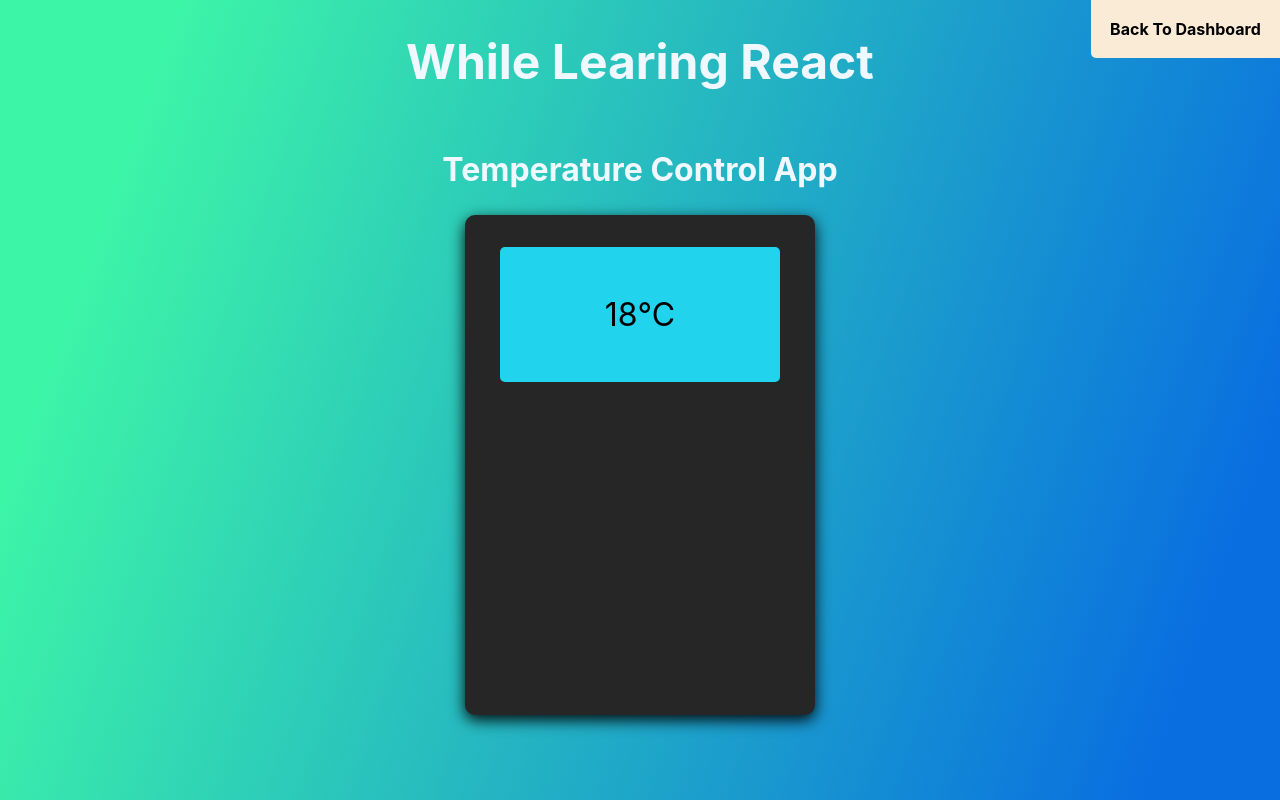
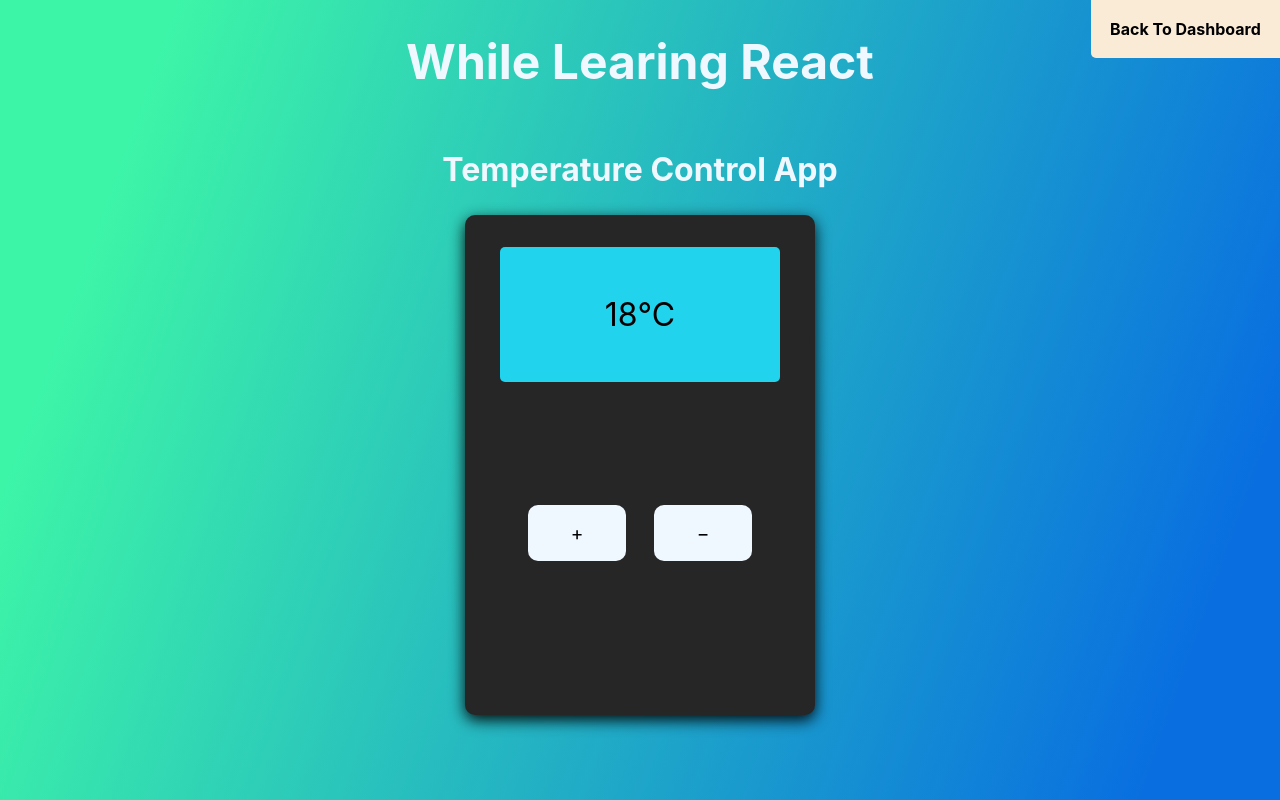
Before and after one commit to alexanderivanov2/While-Learning-React, a React (Create React App) app: page /temperature-control in a window 1280 px wide. Built offline with nearby package versions, Linux system fonts and the light colour scheme.

Commit message:
temperature control functionality and style

```diff
--- a/src/components/dashboardApps/Dashboard.css
+++ b/src/components/dashboardApps/Dashboard.css
@@ -10,9 +10,11 @@
 }
 
 .projectsBox {
+    background-color: black;
     width: 80%;
     border: 2px solid yellowgreen;
     margin: 0 auto;
+    padding: 1rem;
     display: flex;
 }
 
@@ -21,7 +23,7 @@
 }
 
 .appContainer {
-    width: 250px;
+    width: 270px;
     height: 250px;
     /* border: 3px solid aliceblue; */
     padding: 0rem 1rem 0.5rem;
--- a/src/components/dashboardApps/ProjectsBox.js
+++ b/src/components/dashboardApps/ProjectsBox.js
@@ -1,6 +1,7 @@
 import './Dashboard.css';
 import { Link } from 'react-router-dom';
 import counterApp from './img/counter-app.png';
+import temperatureControlApp from './img/temperature-control.png';
 
 function ProjectsBox() {
     return (
@@ -14,7 +15,8 @@
                 </Link>
                 <Link to="temperature-control">
                     <article className='appContainer'>
-                        <p className='appTitle'>Temperature Control</p>
+                        <p className='appTitle'>Temperature Control App</p>
+                        <img src={temperatureControlApp} alt="Temperature Control App" className='appImg'/>
                     </article>
                 </Link>
             </section>
--- a/src/components/temperatureControl/TemperatureControl.css
+++ b/src/components/temperatureControl/TemperatureControl.css
@@ -24,12 +24,38 @@
 .temperature {
     font-size: 2rem;
     font-weight: 400;
+    justify-content: center;
+}
+
+.temperatureControls {
+    width: 80%;
+    margin: 35% auto;
+    display: flex;
+    justify-content: center;
+    gap: 10%;
+}
+
+.controlTemperature {
+    background-color: aliceblue;
+    border-radius: 10px;
+    padding: 1rem;
+    width: 35%;
+    text-align: center;
+    font-size: 1.2rem;
+
 }
 
 .cold {
-    background-color: rgb(34 211 238);;
+    background-color: rgb(34 211 238);
 }
 
 .hot {
     background-color: rgb(245 158 11);
 }
+
+.pressed {
+    background-color: greenyellow;
+    color: aliceblue;
+    font-size: 1.2rem;
+    font-weight: 700;
+}
--- a/src/components/temperatureControl/TemperatureControl.js
+++ b/src/components/temperatureControl/TemperatureControl.js
@@ -5,6 +5,23 @@
 
 function TemperatureControl() {
     const [temperature, setTemperature] = useState(18);
+    const MIN_TEMPERATURE = 15;
+    const MAX_TEMPERATURE = 30;
+
+    const pressedButtonEffect = (e) => {
+        e.target.classList.add('pressed');
+        setTimeout(() => e.target.classList.remove('pressed'), 200);
+    }
+
+    const increaseTemperature = (e) => {
+        pressedButtonEffect(e);
+        setTemperature(state => state + 1 >= MAX_TEMPERATURE ? MAX_TEMPERATURE : state + 1);
+    }
+
+    const decreaseTemperature = (e) => {
+        pressedButtonEffect(e);
+        setTemperature(state => state - 1 <= MIN_TEMPERATURE ? MIN_TEMPERATURE : state - 1);
+    }
 
     return (
         <>
@@ -12,6 +29,10 @@
             <h2 className="counterTitle">Temperature Control App</h2>
             <section className="temperatureController">
                 <TemperatureScreen temperature={temperature}/>
+                <div className="temperatureControls">
+                <div className="controlTemperature up noSelect" onClick={increaseTemperature}>+</div>
+                <div className="controlTemperature down noSelect" onClick={decreaseTemperature}>&minus;</div>
+            </div>
             </section>
         </>
     );
--- a/src/components/temperatureControl/TemperatureScreen.js
+++ b/src/components/temperatureControl/TemperatureScreen.js
@@ -1,4 +1,6 @@
 function TemperatureScreen({temperature}) {
+
+
     return (
         <>
             <div className={ temperature < 20 ? "cold temperatureScreen" : "hot temperatureScreen"}>
```
Also changed, not shown: src/components/dashboardApps/img/temperature-control.png (added).
